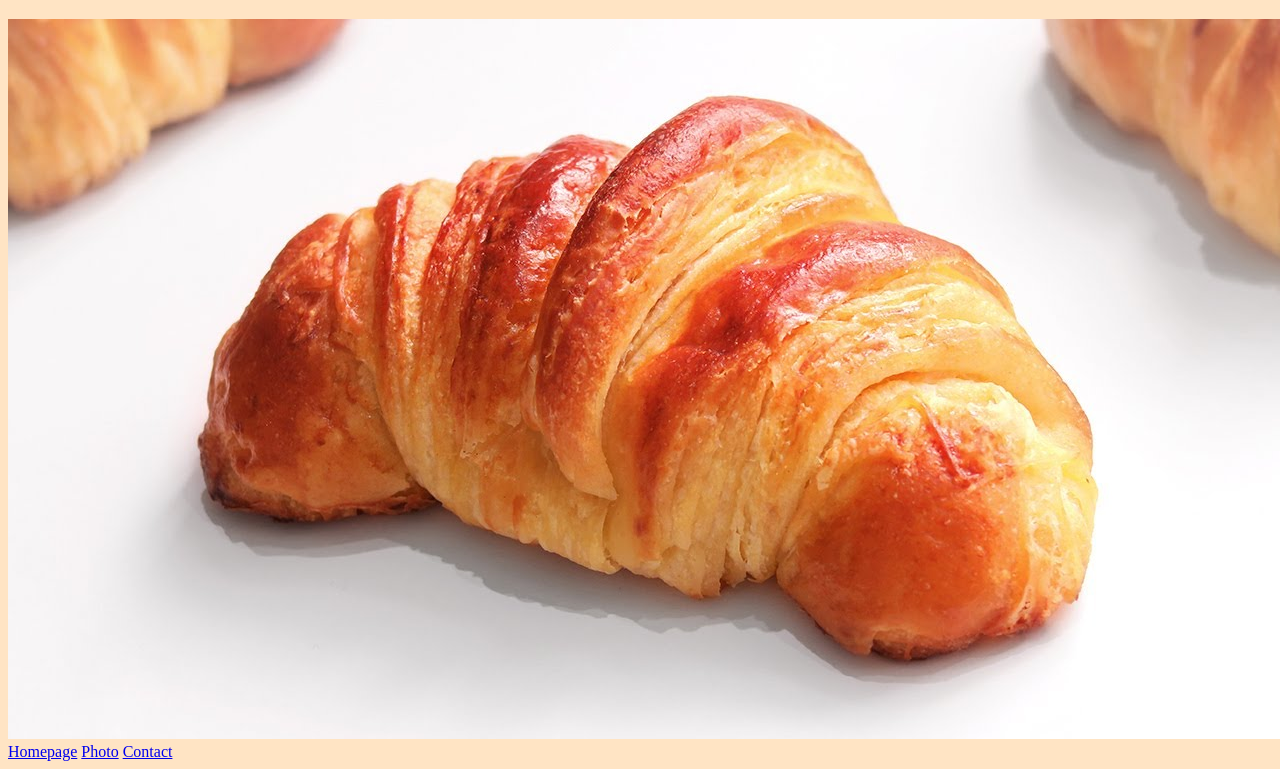
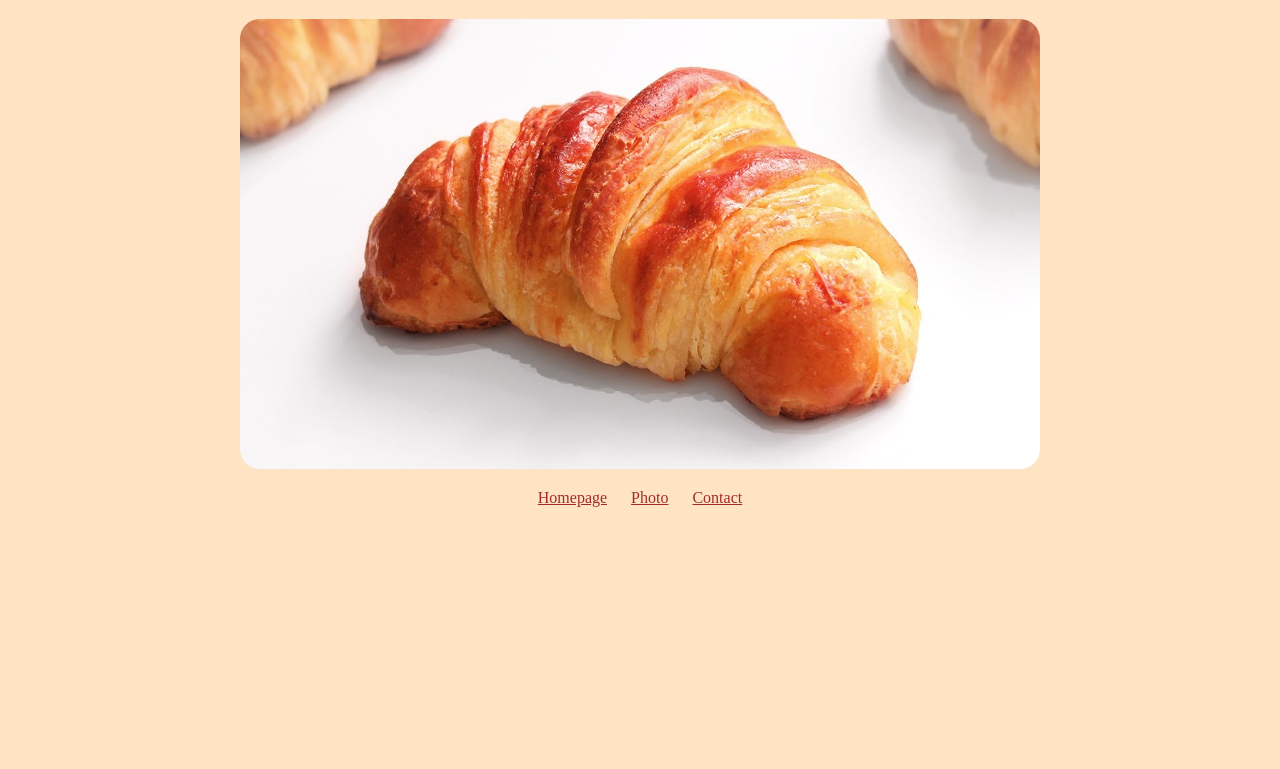
Before and after one commit to natallo7/Croissant, a plain HTML site: page photo.html in a window 1280 px wide. Shown: the part 62-831 px from the top of the page. After the commit the page ends 800 px from the top, so only its background shows below. Drawn offline with Linux system fonts and the light colour scheme.

Commit message:
Applied CSS to image

```diff
--- a/css/styles.css
+++ b/css/styles.css
@@ -5,6 +5,14 @@ body {
 h1,
 p {
   text-align: center;
+}
+
+img {
+  display: block;
+  margin: 20px auto;
+  width: 800px;
+  max-width: 100%;
+  border-radius: 20px;
 }
 
 .navigation-links {
--- a/photo.html
+++ b/photo.html
@@ -10,7 +10,7 @@
   <body>
     <h1>🥐 A picture of a croissant</h1>
     <img src="/img/croissant.jpg" alt="croissant" />
-    <div>
+    <div class="navigation-links">
       <a href="/">Homepage</a>
       <a href="/photo.html">Photo</a>
       <a href="/contact.html">Contact</a>
```
